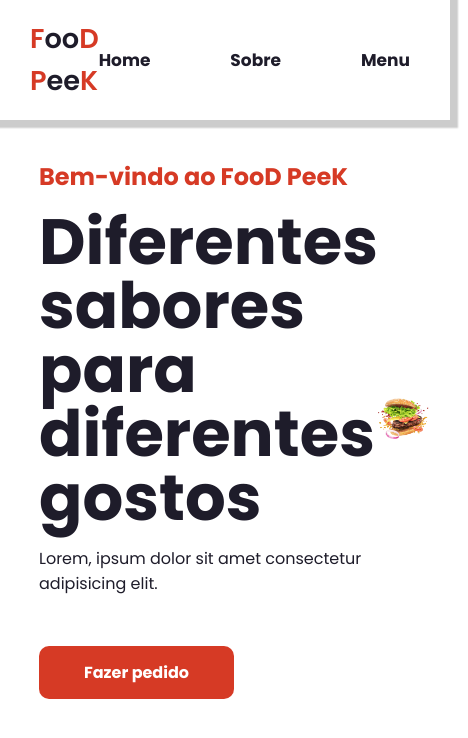
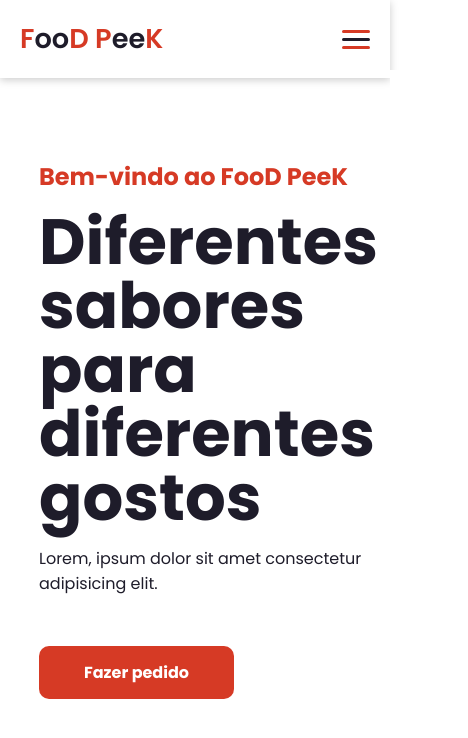
Before and after one commit to nmarcotulio/projeto_foodpeek, a plain HTML site: page index.html in a window 390 px wide. Shown: the whole page, 468 px wide, since content can reach past the window. Drawn offline with nearby package versions, Linux system fonts and the light colour scheme.

Commit message:
add some adjusts on CSS

```diff
--- a/style.css
+++ b/style.css
@@ -3,7 +3,7 @@
 * {
     margin: 0;
     padding: 0;
-    box-sizing: border box;
+    box-sizing: border-box;
     font-family: 'Poppins', sans-serif;
     list-style: none;
     text-decoration: none;
@@ -24,12 +24,12 @@ body {
     display: flex;
     align-items: center;
     justify-content: space-between;
-    padding: 18px 30px;
-    box-shadow: 0 0 0.1rem 0.5rem #ccc;
+    padding: 18px 40px;
+    box-shadow: 0 0.1rem 0.5rem #ccc;
     width: 100%;
     background: var(--white);
     transition: all 0.5s;
-    position: fixed
+    position: fixed;
 }
 
 .navbar .logo {
@@ -125,3 +125,29 @@ body {
 .home-img img {
     width: 100%;
 }
+
+@media (max-width:785px) {
+    .navbar {
+        padding: 18px 20px;
+    }
+
+    .menu {
+        display: block;
+    }
+
+    .nav-menu {
+        position: fixed;
+        right: -100%;
+        top: 70px;
+        width: 100%;
+        height: 100%;
+        flex-direction: column;
+        background: var(--white);
+        gap: -10px;
+        transition: 0.3s;
+    }
+
+    .nav-item {
+        margin: 16px 0;
+    }
+}
```
